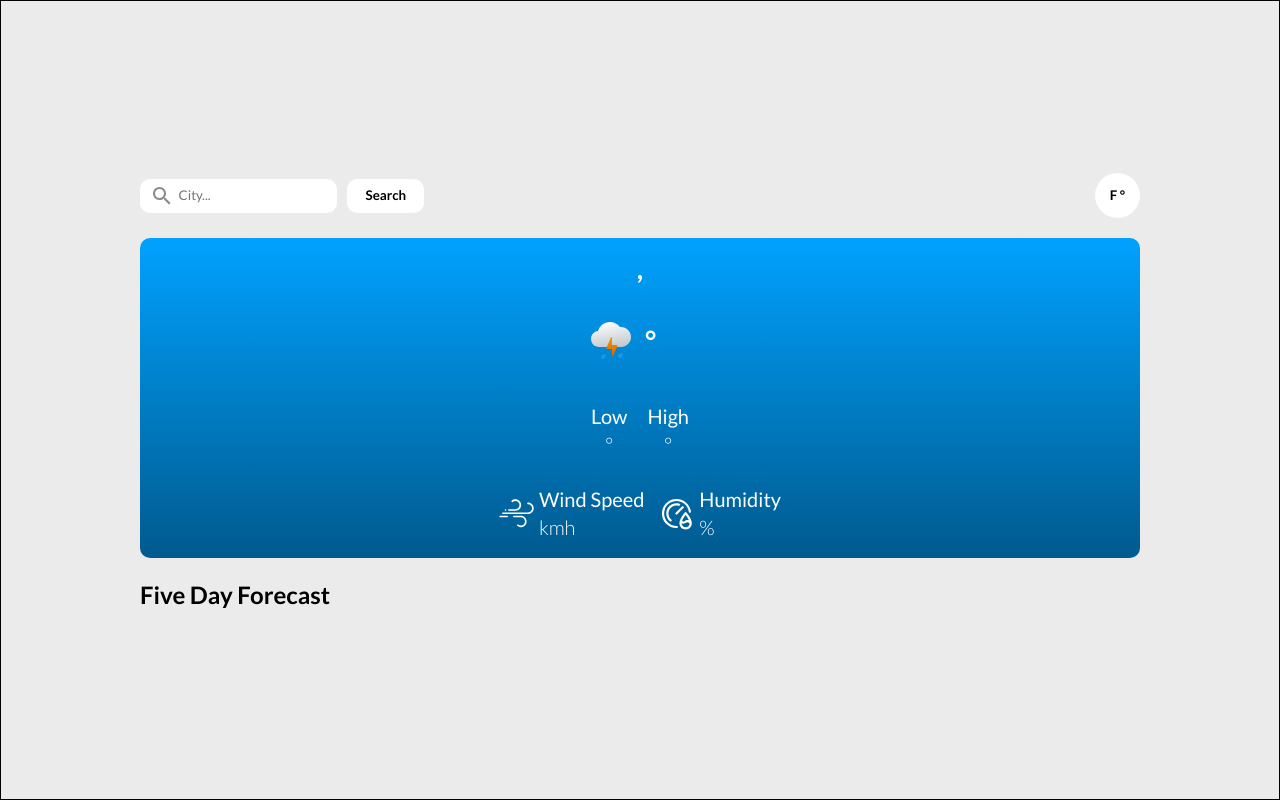
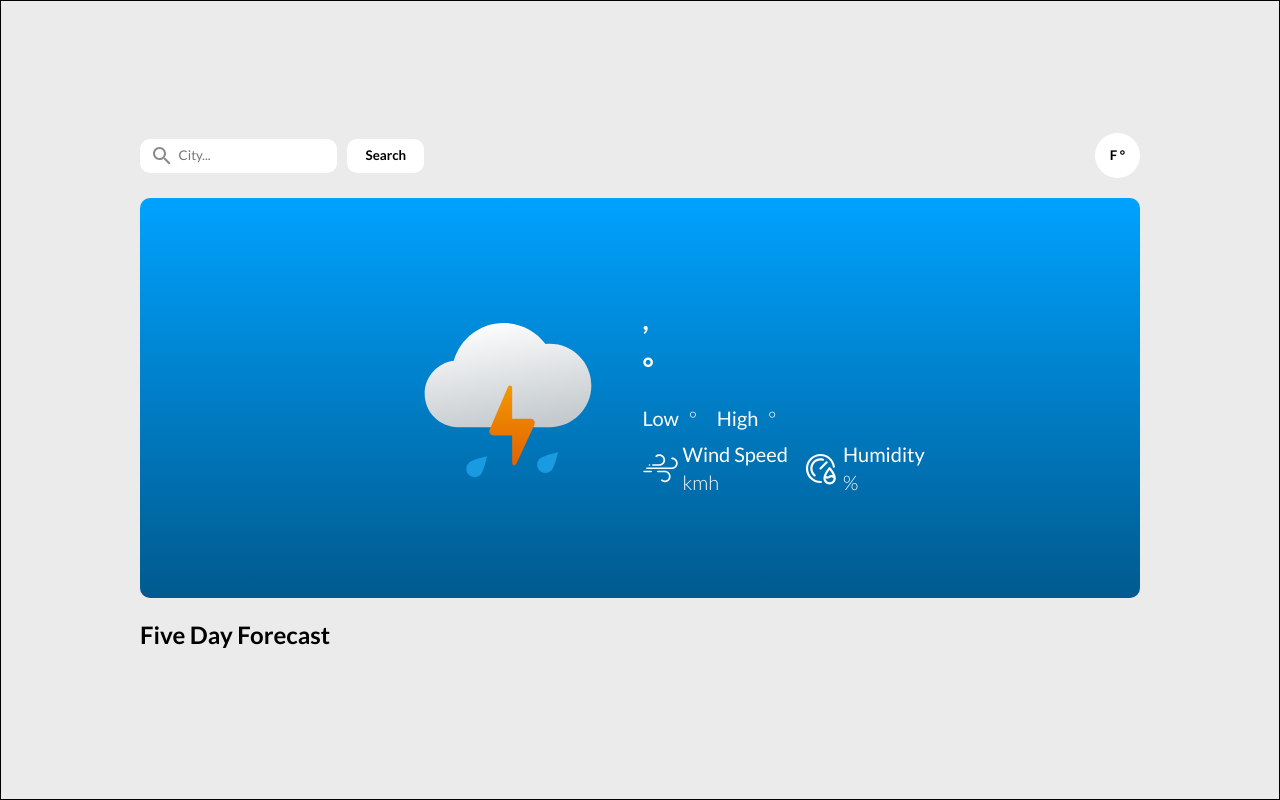
Before and after one commit to JorgeAMendoza/react-weather-app, a React (Create React App) app: page / in a window 1280 px wide. Built offline with nearby package versions, Linux system fonts and the light colour scheme.

Commit message:
modifed grid template and placements to structure current weather card on larger screens

```diff
--- a/src/app/styles/CurrentWeather/CurrentWeather.styled.js
+++ b/src/app/styles/CurrentWeather/CurrentWeather.styled.js
@@ -1,4 +1,5 @@
 import styled from 'styled-components';
+import { device } from '../utils/device';
 
 export const StyledCurrentWeather = styled.main`
   min-height: 40vh;
@@ -19,4 +20,21 @@ export const StyledCurrentWeather = styled.main`
     'status status'
     'low-high low-high'
     'stats stats';
+
+  @media ${device.laptop} {
+    grid-template-areas:
+      'icon city'
+      'icon temperature'
+      'icon status'
+      'icon low-high'
+      'icon stats';
+    gap: 0.5rem;
+    place-content: center;
+    min-height: 40rem;
+
+    & > * {
+      justify-self: start;
+      align-self: center;
+    }
+  }
 `;
--- a/src/app/styles/CurrentWeather/CurrentWeatherIcon.styled.js
+++ b/src/app/styles/CurrentWeather/CurrentWeatherIcon.styled.js
@@ -1,7 +1,21 @@
 import styled from 'styled-components';
+import { device } from '../utils/device';
 
 export const CurrentWeatherIcon = styled.div`
   grid-area: icon;
   justify-self: right;
   align-self: center;
+
+  img {
+    width: 5.5rem;
+  }
+
+  @media ${device.laptop} {
+    align-self: center;
+    justify-self: end;
+    img {
+      width: 20rem;
+    }
+    padding-right: 3rem;
+  }
 `;
--- a/src/app/styles/CurrentWeather/Location.styled.js
+++ b/src/app/styles/CurrentWeather/Location.styled.js
@@ -8,5 +8,6 @@ export const LocationStyled = styled.p`
 
   @media ${device.laptop} {
     font-size: 2.8rem;
+    justify-self: start;
   }
 `;
--- a/src/app/styles/CurrentWeather/TemperatureOutlook.styled.js
+++ b/src/app/styles/CurrentWeather/TemperatureOutlook.styled.js
@@ -9,6 +9,11 @@ export const TemperatureOutlookStyled = styled.div`
 
   @media ${device.laptop} {
     font-size: 2rem;
+
+    div {
+      display: flex;
+      gap: 1rem;
+    }
   }
 
   p:nth-child(2) {
--- a/src/app/styles/utils/Container.styled.js
+++ b/src/app/styles/utils/Container.styled.js
@@ -1,7 +1,7 @@
 import styled from 'styled-components';
 
 export const Container = styled.div`
-  width: 90%;
+  width: 95%;
   max-width: 100rem;
   margin: 0 auto;
 `;
```
